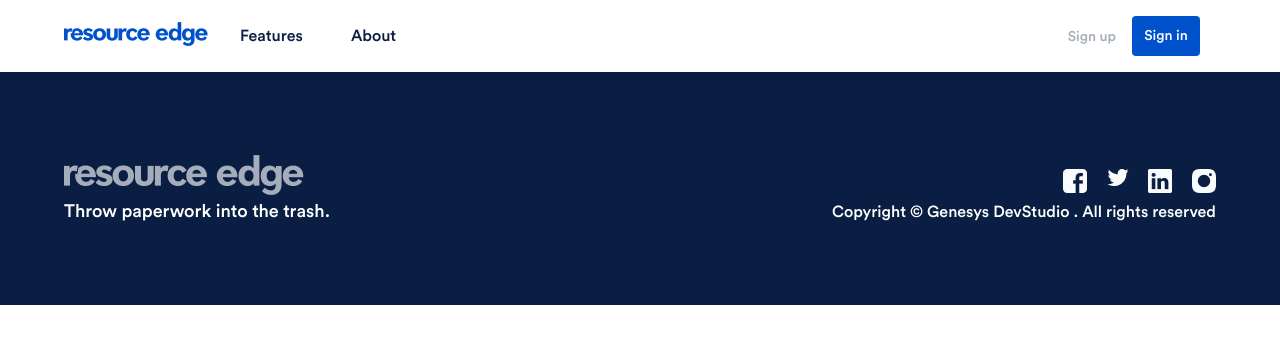
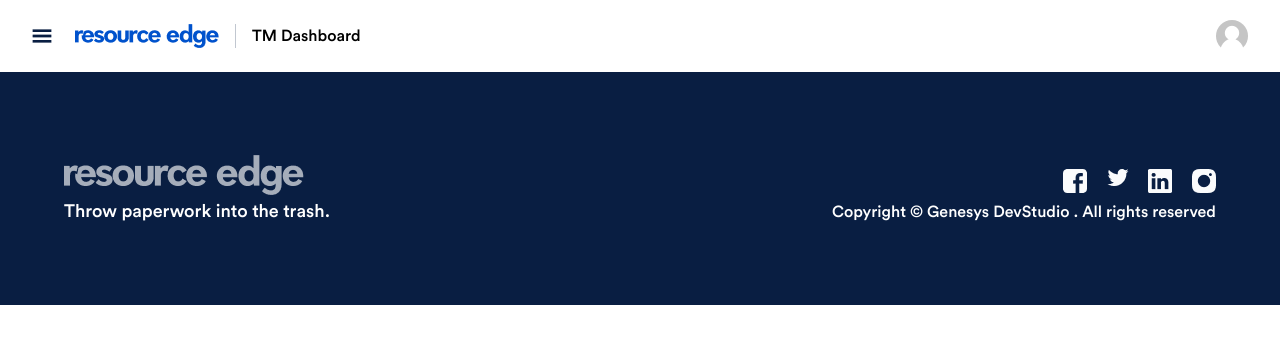
Before and after one commit to Chizycodes/resource-edge, a React (Create React App) app: page /dashboard in a window 1280 px wide. Shown: the top 344 px of the page. Built offline with nearby package versions, Linux system fonts and the light colour scheme.

Commit message:
created dashboard nav

```diff
--- a/src/App.js
+++ b/src/App.js
@@ -1,17 +1,19 @@
 import "./App.css";
 import { BrowserRouter, Routes, Route } from "react-router-dom";
 import LandingPage from "./components/pages/LandingPage";
-import NavBar from "./components/NavBar";
+//import NavBar from "./components/NavBar";
 import Footer from "./components/Footer";
 import Login from "./components/pages/Login";
+import Dashboard from "./components/pages/Dashboard";
 
 function App() {
   return (
     <BrowserRouter>
-      <NavBar />
+
       <Routes>
         <Route path="/" element={<LandingPage />} />
         <Route path="/login" element={<Login />} />
+        <Route path="/dashboard" element={<Dashboard />} />
       </Routes>
       <Footer />
     </BrowserRouter>
--- /dev/null
+++ b/src/assets/styles/Dashboard.css
@@ -0,0 +1,48 @@
+.dashboard {
+  width: 100%;
+}
+
+.dashboard-nav {
+  width: 100%;
+  box-shadow: 0px 2px 6px rgba(193, 199, 208, 0.4);
+  height: 72px;
+  display: flex;
+  align-items: center;
+  justify-content: center;
+}
+
+.dashboard-nav .nav {
+  display: flex;
+  flex-direction: row;
+  align-items: center;
+  margin: 0 auto;
+  justify-content: space-between;
+  width: 95%;
+}
+
+.dashboard-nav .nav .left {
+  display: flex;
+  align-items: center;
+}
+
+.dashboard-nav .nav .right {
+  width: 32px;
+  height: 32px;
+  border-radius: 50%;
+  overflow: hidden;
+}
+
+.dashboard-menu-icon {
+  margin-right: 22.69px;
+}
+
+.db-logo {
+  margin-right: 16.43px;
+}
+
+.seperator {
+  width: 1px;
+  height: 24px;
+  background-color: #c1c7d0;
+  margin-right: 16px;
+}
--- a/src/components/pages/Dashboard.js
+++ b/src/components/pages/Dashboard.js
@@ -0,0 +1,30 @@
+import React, { useState } from "react";
+import menuIcon from "../../assets/images/menu_icon.png";
+import logo from "../../assets/images/logo_name.png";
+import avatar from "../../assets/images/avatar.png";
+import '../../assets/styles/Dashboard.css'
+
+const Dashboard = () => {
+  return (
+    <div className="dashboard">
+      <nav className="dashboard-nav">
+        <div className="nav">
+          <div className="left">
+            <img src={menuIcon} alt="Menu Icon" className="dashboard-menu-icon" />
+            <img src={logo} alt="Logo" className="db-logo" />
+            <div className="seperator"></div>
+            <div className="">TM Dashboard</div>
+          </div>
+          <div className="right">
+            <img src={avatar} alt="" />
+          </div>
+        </div>
+      </nav>
+      <div className="db-body">
+
+      </div>
+    </div>
+  );
+};
+
+export default Dashboard;
--- a/src/components/pages/LandingPage.js
+++ b/src/components/pages/LandingPage.js
@@ -2,10 +2,12 @@ import React from "react";
 import Hero from "../Hero";
 import HR from "../HR";
 import AdminLogistics from "../AdminLogistics";
+import NavBar from '../NavBar'
 
 const LandingPage = () => {
   return (
     <div className="landing">
+      <NavBar />
       <Hero />
       <HR />
       <AdminLogistics />
--- a/src/components/pages/Login.js
+++ b/src/components/pages/Login.js
@@ -1,5 +1,7 @@
 import React, { useState } from "react";
+import { useNavigate } from "react-router";
 import logo from "../../assets/images/logo.png";
+
 import "../../assets/styles/Login.css";
 import illus1 from "../../assets/images/login_left_illus.png";
 import illus2 from "../../assets/images/login_right_illus.png";
@@ -16,6 +18,8 @@ const Login = () => {
   const [password, setPassword] = useState("");
   const [passwordView, setPasswordView] = useState(false);
   const [form, setForm] = useState("email");
+
+  const navigate = useNavigate();
 
   const emailValidate = () => {
     const emailRegex = /^\w+([\.-]?\w+)*@\w+([\.-]?\w+)*(\.\w{2,3})+$/;
@@ -38,20 +42,21 @@ const Login = () => {
 
   const handleSubmit = (e) => {
     e.preventDefault();
+    navigate("/dashboard");
   };
   return (
     <div className="login-bg">
       <div className="login-container">
-        <div className="logo-div">
+        <Link to="/" className="logo-div">
           <img src={logo} alt="Logo" />
-        </div>
+        </Link>
         <div className="login-div">
           <div>
             <h1>Log in</h1>
             <p>Access your resource edge account</p>
           </div>
 
-          <form onSubmit={handleSubmit} className="login-form">
+          <form className="login-form">
             {form === "email" && (
               <div className="email-div">
                 <Input
```
Also changed, not shown: src/components/pages/resetPassword.js (added, +7 -0 lines), src/assets/images/menu_icon.png.
